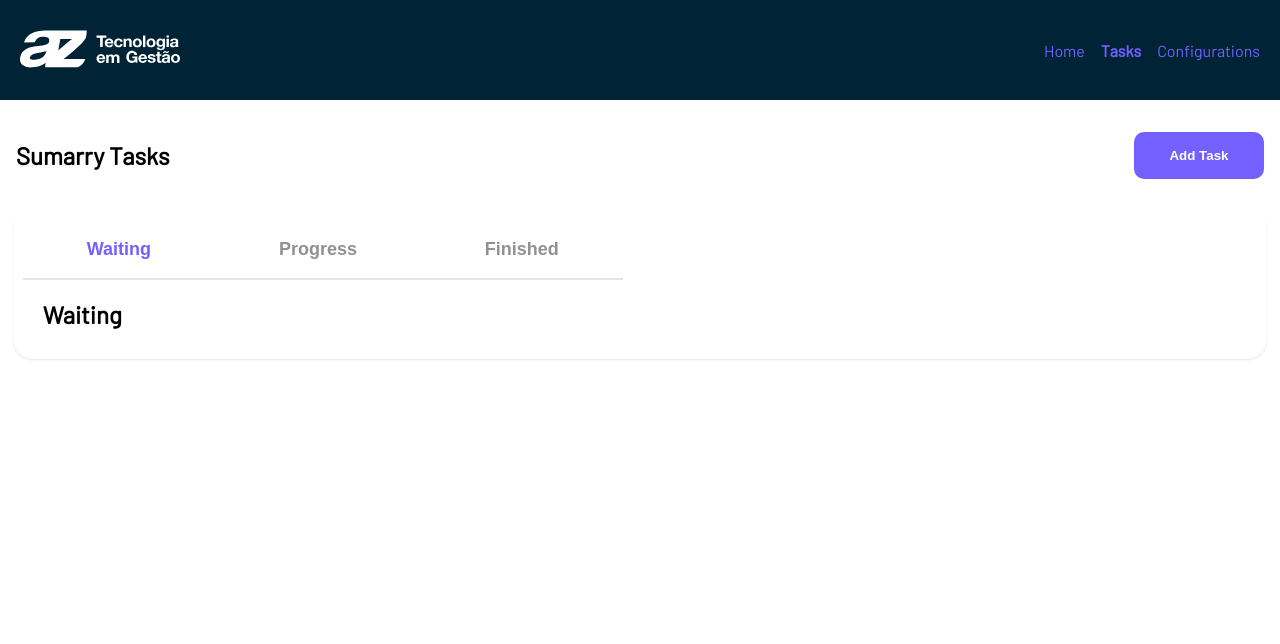
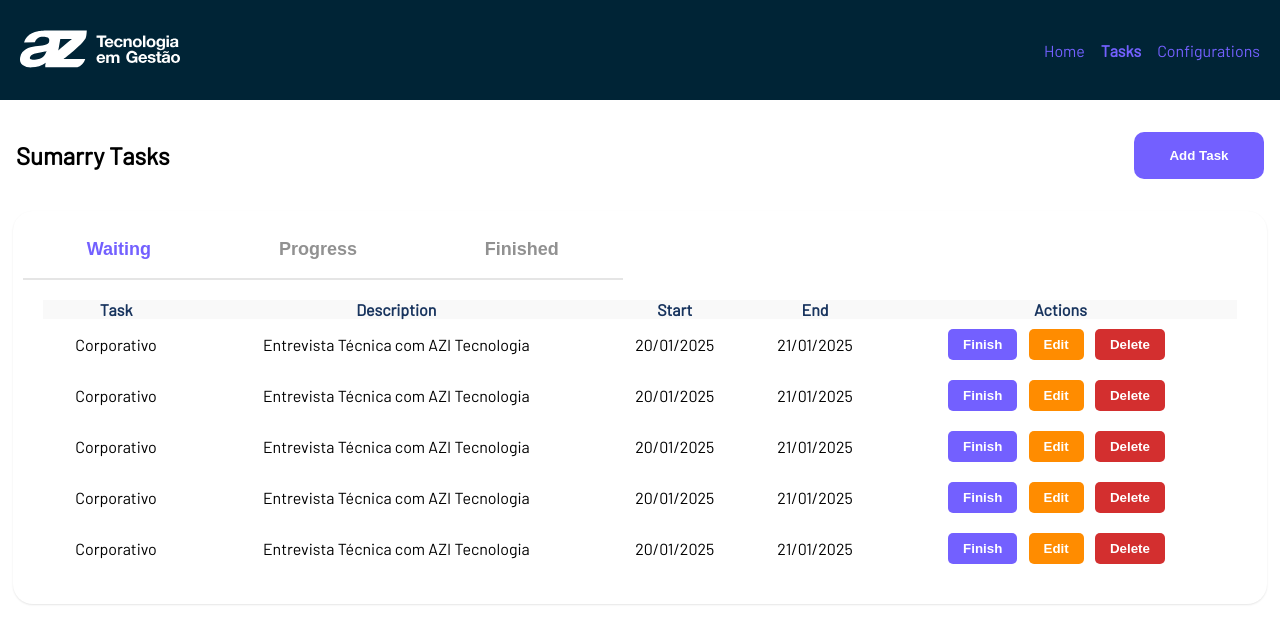
Before and after one commit to repositoryjosequintino/taskmanagerweb, a website: page index.html in a window 1280 px wide. Drawn offline with nearby package versions, Linux system fonts and the light colour scheme; some packages are replaced by stand-ins of ours.

Commit message:
feature: Implementar Tela de Tarefas

```diff
--- a/application/pages/task/task.page.css
+++ b/application/pages/task/task.page.css
@@ -5,7 +5,6 @@
     align-items: center;
     padding-left: 1rem;
     padding-right: 1rem;
-    /* border: solid red 2px; */
 }
 
 .title button {
@@ -68,3 +67,66 @@
 .task-box-datatable .content-box .content.active-content {
     display: block;
 }
+
+.task-box-datatable .content-box .content table {
+    width: 100%;
+    border-collapse: collapse;
+}
+
+.task-box-datatable .content-box .content table thead {
+    background-color: #f9f9f9;
+    color: #18345e;
+    font-weight: bold;
+}
+
+.task-box-datatable .content-box .content table thead th {
+    text-align: center;
+}
+
+.task-box-datatable .content-box .content table tbody tr {
+    text-align: center;
+    background-color: #fff;
+    transition: all 0.3s ease;
+    border-radius: 5px;
+}
+
+.task-box-datatable .content-box .content table tbody tr:hover {
+    background-color: #f9f9f9;
+    font-weight: bold;
+}
+
+.task-box-datatable .content-box .content table tbody tr td {
+    padding: 10px;
+}
+
+.task-box-datatable .content-box .content table tbody td button {
+    padding: 8px 15px;
+    border-radius: 5px;
+    font-weight: 600;
+    cursor: pointer;
+    border: none;
+    background-color: #7360ff;
+    color: white;
+    margin-right: 8px;
+    transition: background-color 0.3s ease;
+}
+
+.task-box-datatable .content-box .content table tbody td button:hover {
+    background-color: #5c4dd0;
+}
+
+.task-box-datatable .content-box .content table tbody td button:nth-child(2) {
+    background-color: #ff8c00;
+}
+
+.task-box-datatable .content-box .content table tbody td button:nth-child(2):hover {
+    background-color: #e07600;
+}
+
+.task-box-datatable .content-box .content table tbody td button:nth-child(3) {
+    background-color: #d32f2f;
+}
+
+.task-box-datatable .content-box .content table tbody td button:nth-child(3):hover {
+    background-color: #c62828;
+}
--- a/application/pages/task/task.page.html
+++ b/application/pages/task/task.page.html
@@ -13,7 +13,74 @@
 
     <div class="content-box">
         <div class="content active-content">
-            <h2>Waiting</h2>
+            <table>
+                <thead>
+                    <tr>
+                        <th>Task</th>
+                        <th>Description</th>
+                        <th>Start</th>
+                        <th>End</th>
+                        <th>Actions</th>
+                    </tr>
+                </thead>
+                <tbody>
+                    <tr>
+                        <td>Corporativo</td>
+                        <td>Entrevista Técnica com AZI Tecnologia</td>
+                        <td>20/01/2025</td>
+                        <td>21/01/2025</td>
+                        <td>
+                            <button>Finish</button>
+                            <button>Edit</button>
+                            <button>Delete</button>
+                        </td>
+                    </tr>
+                    <tr>
+                        <td>Corporativo</td>
+                        <td>Entrevista Técnica com AZI Tecnologia</td>
+                        <td>20/01/2025</td>
+                        <td>21/01/2025</td>
+                        <td>
+                            <button>Finish</button>
+                            <button>Edit</button>
+                            <button>Delete</button>
+                        </td>
+                    </tr>
+                    <tr>
+                        <td>Corporativo</td>
+                        <td>Entrevista Técnica com AZI Tecnologia</td>
+                        <td>20/01/2025</td>
+                        <td>21/01/2025</td>
+                        <td>
+                            <button>Finish</button>
+                            <button>Edit</button>
+                            <button>Delete</button>
+                        </td>
+                    </tr>
+                    <tr>
+                        <td>Corporativo</td>
+                        <td>Entrevista Técnica com AZI Tecnologia</td>
+                        <td>20/01/2025</td>
+                        <td>21/01/2025</td>
+                        <td>
+                            <button>Finish</button>
+                            <button>Edit</button>
+                            <button>Delete</button>
+                        </td>
+                    </tr>
+                    <tr>
+                        <td>Corporativo</td>
+                        <td>Entrevista Técnica com AZI Tecnologia</td>
+                        <td>20/01/2025</td>
+                        <td>21/01/2025</td>
+                        <td>
+                            <button>Finish</button>
+                            <button>Edit</button>
+                            <button>Delete</button>
+                        </td>
+                    </tr>
+                </tbody>
+            </table>
         </div>
         <div class="content">
             <h2>Progress</h2>
```
